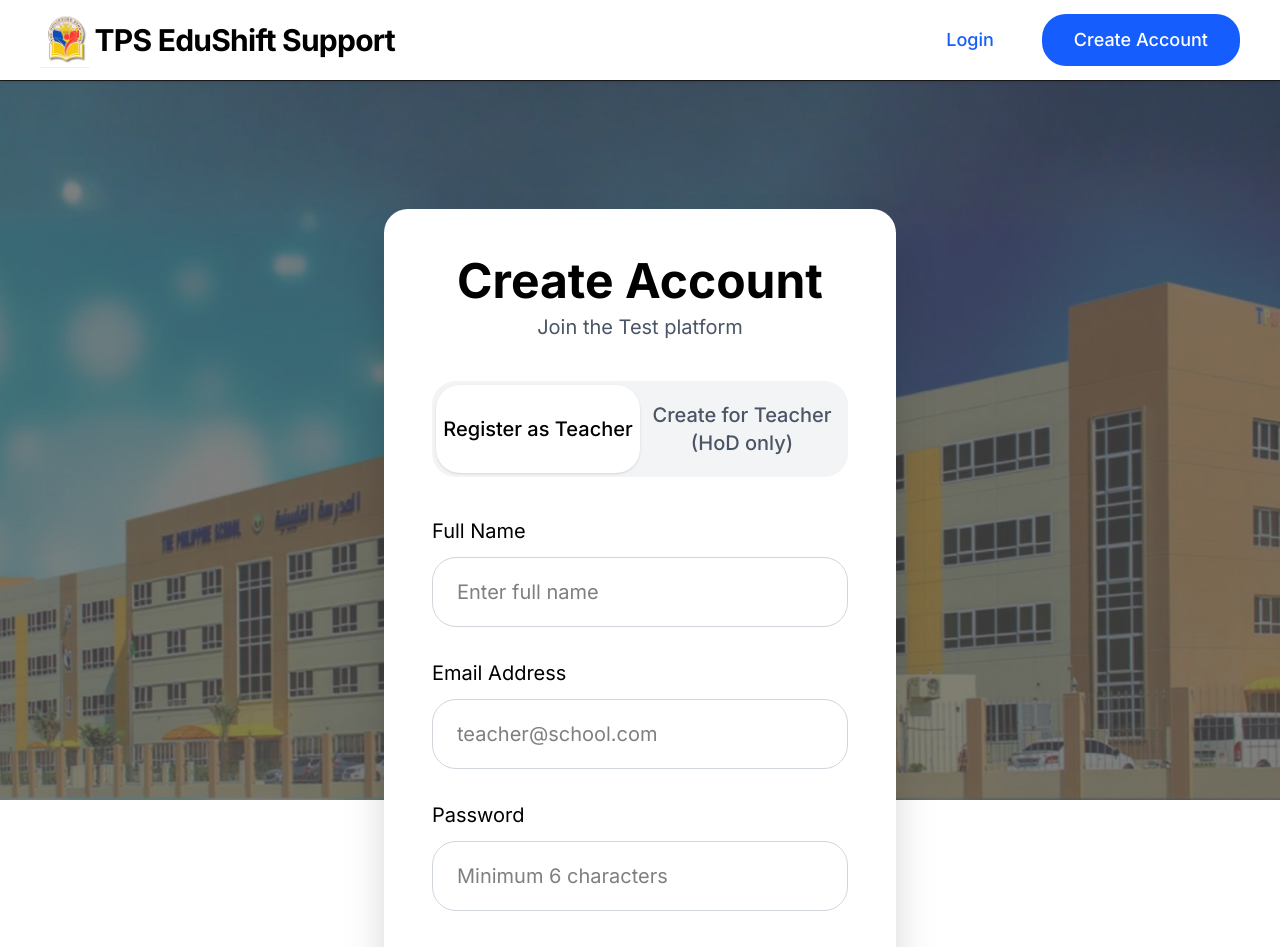
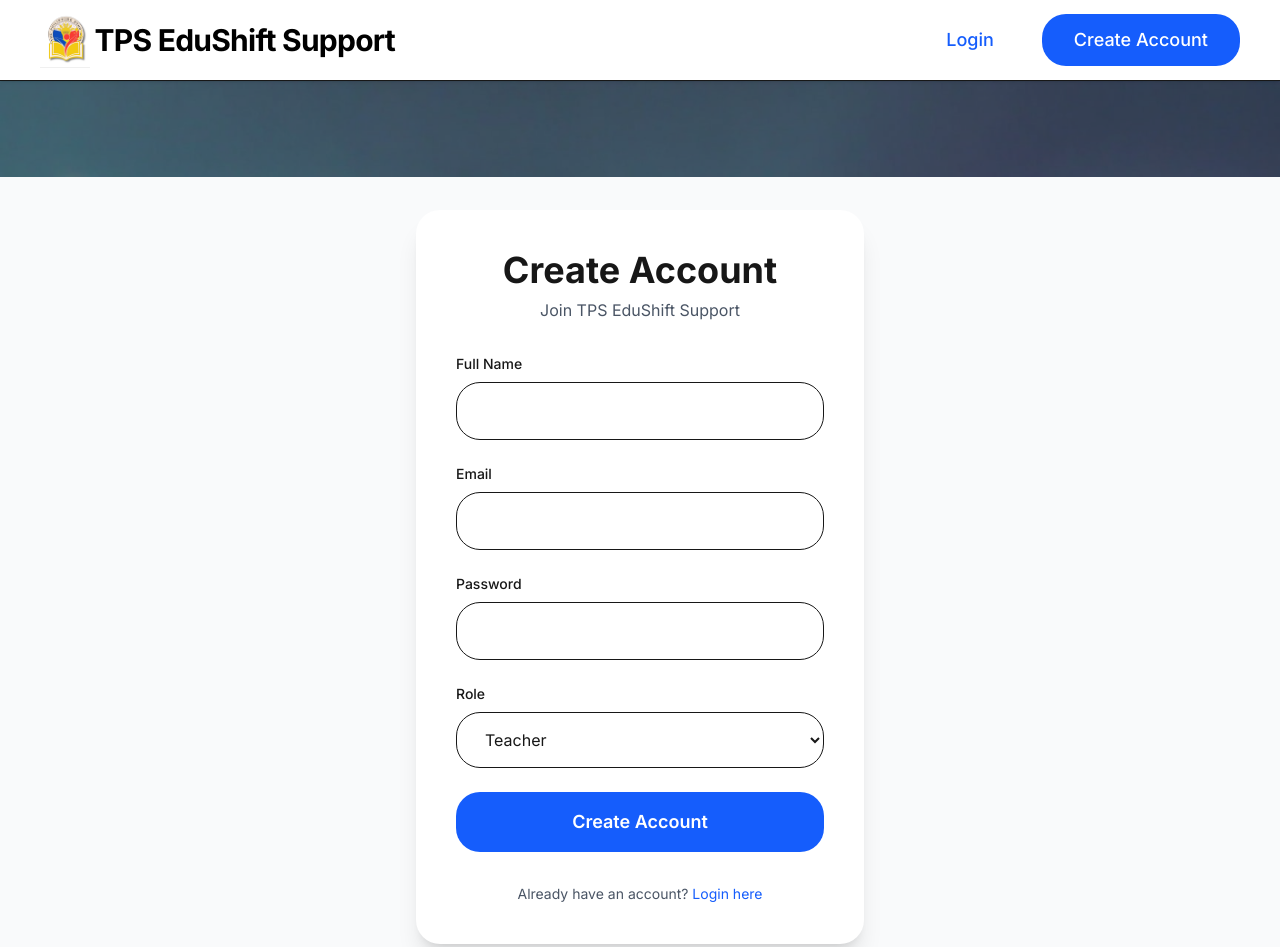
Before and after one commit to aemlsu/capstone-website, a Next.js app: page /signup in a window 1280 px wide. Shown: the top 947 px of the page. Built offline with nearby package versions, Linux system fonts and the light colour scheme.

Commit message:
Update page.tsx

```diff
--- a/app/signup/page.tsx
+++ b/app/signup/page.tsx
@@ -1,171 +1,116 @@
 'use client';
 
-import { useState, useEffect } from 'react';
+import { useState } from 'react';
 import { supabaseBrowser } from '@/lib/supabase';
 import { useRouter } from 'next/navigation';
-import Navbar from '@/components/Navbar';
+import Link from 'next/link';
 
 export default function SignupPage() {
   const router = useRouter();
-  const [isHoDMode, setIsHoDMode] = useState(false); // false = teacher self-register, true = HoD creates for teacher
-  const [loading, setLoading] = useState(false);
-  const [message, setMessage] = useState('');
-  const [currentUserRole, setCurrentUserRole] = useState<string | null>(null);
-
   const [fullName, setFullName] = useState('');
   const [email, setEmail] = useState('');
   const [password, setPassword] = useState('');
-  const [department, setDepartment] = useState('Ap/Esp');
-
-  const departments = [
-    'Ap/Esp', 'Arabic', 'English', 'Filipino', 'ICT/TLE',
-    'MAPEH', 'Math', 'MSCS', 'Science', 'KG', 'G1 & G2'
-  ];
-
-  useEffect(() => {
-    const checkCurrentUser = async () => {
-      const { data: { user } } = await supabaseBrowser.auth.getUser();
-      if (user) {
-        const { data: profile } = await supabaseBrowser
-          .from('profiles')
-          .select('role')
-          .eq('id', user.id)
-          .single();
-        setCurrentUserRole(profile?.role || null);
-      }
-    };
-    checkCurrentUser();
-  }, []);
+  const [role, setRole] = useState<'teacher' | 'hod'>('teacher');
+  const [loading, setLoading] = useState(false);
+  const [error, setError] = useState('');
 
   const handleSignup = async (e: React.FormEvent) => {
     e.preventDefault();
     setLoading(true);
-    setMessage('');
+    setError('');
 
-    const finalRole = isHoDMode ? 'teacher' : 'teacher'; // Teachers always register as teacher
-
-    const { data, error } = await supabaseBrowser.auth.signUp({
+    const { data, error: signUpError } = await supabaseBrowser.auth.signUp({
       email,
       password,
       options: {
         data: {
           full_name: fullName,
-          role: finalRole,
-          department: department,
-        }
-      }
+          role: role,                    // ← This allows HoD to register as 'hod'
+        },
+      },
     });
 
-    if (error) {
-      setMessage('Error: ' + error.message);
+    if (signUpError) {
+      setError(signUpError.message);
     } else {
-      setMessage('Account created successfully! Please check your email to confirm.');
-      // Auto redirect after success for self-register
-      if (!isHoDMode) {
-        setTimeout(() => router.push('/login'), 2000);
-      }
+      alert('Account created successfully! Please check your email to confirm.');
+      router.push('/login');
     }
 
     setLoading(false);
   };
 
   return (
-    <>
-      <div className=" flex items-center justify-center p-8">
-        <div className="bg-white rounded-3xl shadow-2xl p-12 max-w-lg w-full">
-          <h1 className="text-5xl font-bold text-black text-center mb-2">Create Account</h1>
-          <p className="text-center text-gray-600 text-xl mb-10">Join the Test platform</p>
+    <div className="min-h-screen flex items-center justify-center bg-gray-50">
+      <div className="max-w-md w-full bg-white rounded-3xl shadow-xl p-10">
+        <h1 className="text-4xl font-bold text-center mb-2">Create Account</h1>
+        <p className="text-center text-gray-600 mb-8">Join TPS EduShift Support</p>
 
-          {/* Toggle between modes */}
-          <div className="flex bg-gray-100 rounded-3xl p-1 mb-10">
-            <button
-              onClick={() => setIsHoDMode(false)}
-              className={`flex-1 py-4 text-xl font-medium rounded-3xl transition ${!isHoDMode ? 'bg-white shadow text-black' : 'text-gray-600'}`}
-            >
-              Register as Teacher
-            </button>
-            <button
-              onClick={() => setIsHoDMode(true)}
-              className={`flex-1 py-4 text-xl font-medium rounded-3xl transition ${isHoDMode ? 'bg-white shadow text-black' : 'text-gray-600'}`}
-              disabled={currentUserRole !== 'hod' && currentUserRole !== 'admin'}
-            >
-              Create for Teacher (HoD only)
-            </button>
-          </div>
-
-          <form onSubmit={handleSignup} className="space-y-8">
+        <form onSubmit={handleSignup} className="space-y-6">
           <div>
-              <label className="block text-xl text-black mb-3">Full Name</label>
+            <label className="block text-sm font-medium mb-2">Full Name</label>
             <input
               type="text"
               value={fullName}
               onChange={(e) => setFullName(e.target.value)}
+              className="w-full border rounded-3xl px-6 py-4"
               required
-                className="w-full px-6 py-5 border border-gray-300 rounded-3xl text-xl text-black"
-                placeholder="Enter full name"
             />
           </div>
 
           <div>
-              <label className="block text-xl text-black mb-3">Email Address</label>
+            <label className="block text-sm font-medium mb-2">Email</label>
             <input
               type="email"
               value={email}
               onChange={(e) => setEmail(e.target.value)}
+              className="w-full border rounded-3xl px-6 py-4"
               required
-                className="w-full px-6 py-5 border border-gray-300 rounded-3xl text-xl text-black"
-                placeholder="teacher@school.com"
             />
           </div>
 
           <div>
-              <label className="block text-xl text-black mb-3">Password</label>
+            <label className="block text-sm font-medium mb-2">Password</label>
             <input
               type="password"
               value={password}
               onChange={(e) => setPassword(e.target.value)}
+              className="w-full border rounded-3xl px-6 py-4"
               required
-                className="w-full px-6 py-5 border border-gray-300 rounded-3xl text-xl text-black"
-                placeholder="Minimum 6 characters"
             />
           </div>
 
+          {/* Role Selection - Allows HoD to sign up themselves */}
           <div>
-              <label className="block text-xl text-black mb-3">Department</label>
+            <label className="block text-sm font-medium mb-2">Role</label>
             <select
-                value={department}
-                onChange={(e) => setDepartment(e.target.value)}
-                className="w-full px-6 py-5 border border-gray-300 rounded-3xl text-xl text-black bg-white"
+              value={role}
+              onChange={(e) => setRole(e.target.value as 'teacher' | 'hod')}
+              className="w-full border rounded-3xl px-6 py-4"
             >
-                {departments.map((dept) => (
-                  <option key={dept} value={dept}>{dept}</option>
-                ))}
+              <option value="teacher">Teacher</option>
+              <option value="hod">Head of Department (HoD)</option>
             </select>
           </div>
+
+          {error && <p className="text-red-600 text-sm">{error}</p>}
 
           <button
             type="submit"
             disabled={loading}
-              className="w-full bg-blue-600 hover:bg-blue-700 text-white py-6 rounded-3xl text-2xl font-semibold transition disabled:opacity-70"
+            className="w-full bg-blue-600 hover:bg-blue-700 text-white py-4 rounded-3xl font-semibold text-lg disabled:bg-gray-400"
           >
-              {loading ? 'Creating Account...' : isHoDMode ? 'Create Teacher Account' : 'Register as Teacher'}
+            {loading ? 'Creating Account...' : 'Create Account'}
           </button>
         </form>
 
-          {message && (
-            <p className={`mt-6 text-center text-lg ${message.includes('Error') ? 'text-red-600' : 'text-green-600'}`}>
-              {message}
-            </p>
-          )}
-
-          <p className="text-center mt-8 text-gray-600">
+        <p className="text-center text-sm text-gray-600 mt-8">
           Already have an account?{' '}
-            <button onClick={() => router.push('/login')} className="text-blue-600 hover:underline font-medium">
+          <Link href="/login" className="text-blue-600 hover:underline">
             Login here
-            </button>
+          </Link>
         </p>
       </div>
     </div>
-    </>
   );
 }
```
Lines whose indentation alone changed are shown as unchanged.
